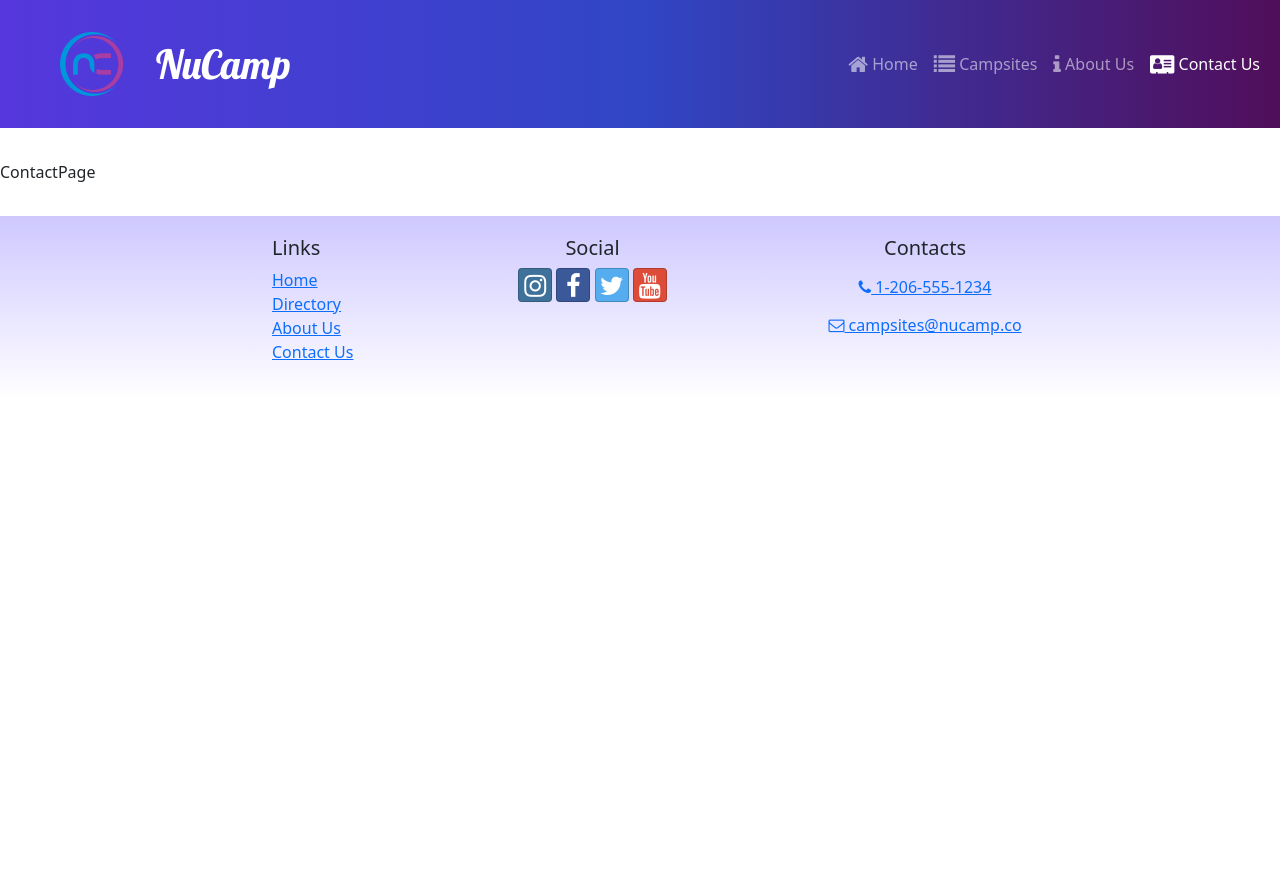
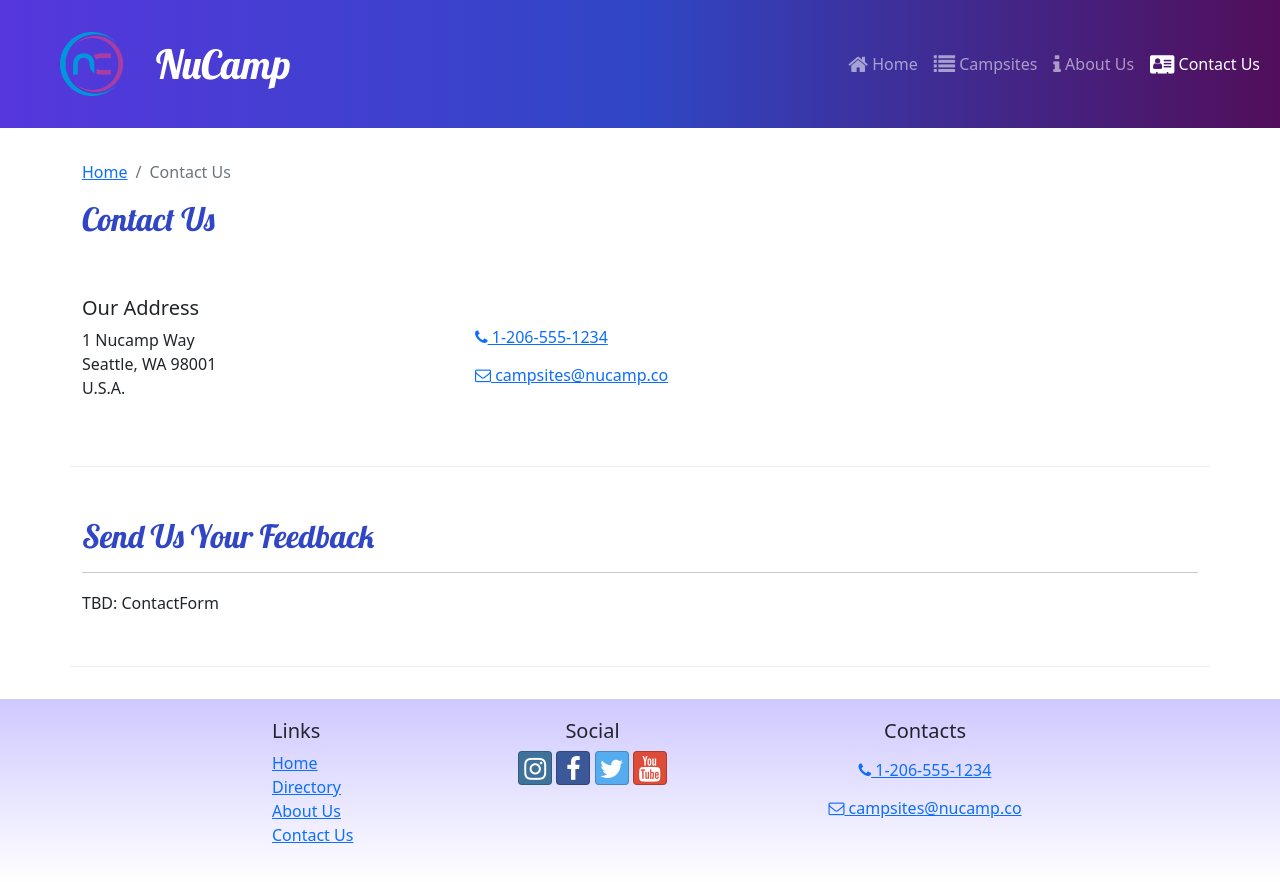
Before and after one commit to YoungKim11/react-nucampsite, a React (Create React App) app: page /contact in a window 1280 px wide. Before the commit the page ends 800 px from the top, so only its background shows below. Built offline with nearby package versions, Linux system fonts and the light colour scheme.

Commit message:
Contact Page

```diff
--- a/src/pages/ContactPage.js
+++ b/src/pages/ContactPage.js
@@ -1,6 +1,55 @@
 import React from "react";
+import { Container, Col, Row } from "reactstrap";
+import SubHeader from "../components/SubHeader";
+
+
+
 const ContactPage = () => {
-    return <div>ContactPage</div>;
+    return(
+        <Container>
+            <SubHeader current='Contact Us'/>
+
+            <Row className='row-content align-items-center'>
+                <Col sm='4'>
+                    <h5>Our Address</h5>
+
+                        <address>
+                            1 Nucamp Way
+                            <br />
+                            Seattle, WA 98001
+                            <br />
+                            U.S.A.
+                        </address>
+                </Col>
+                <Col>
+                        <a
+                        role='button'
+                        className='btn btn-link'
+                        href='tel:+12065551234'
+                        >
+                        <i className='fa fa-phone' /> 1-206-555-1234
+                        </a>
+                    <br />
+                    <a
+                        role='button'
+                        className='btn btn-link'
+                        href='mailto:fakeemail@fakeemail.co'
+                    >
+                        <i className='fa fa-envelope-o' /> campsites@nucamp.co
+                    </a>
+                </Col>
+            </Row>
+            <Row className='row-content'>
+                <Col xs='12'>
+                    <h2>Send Us Your Feedback</h2>
+                    <hr />
+                </Col>
+                <Col md='10'>
+                    TBD: ContactForm
+                </Col>
+            </Row>
+        </Container>
+    );
 }
 
 export default ContactPage;
```
